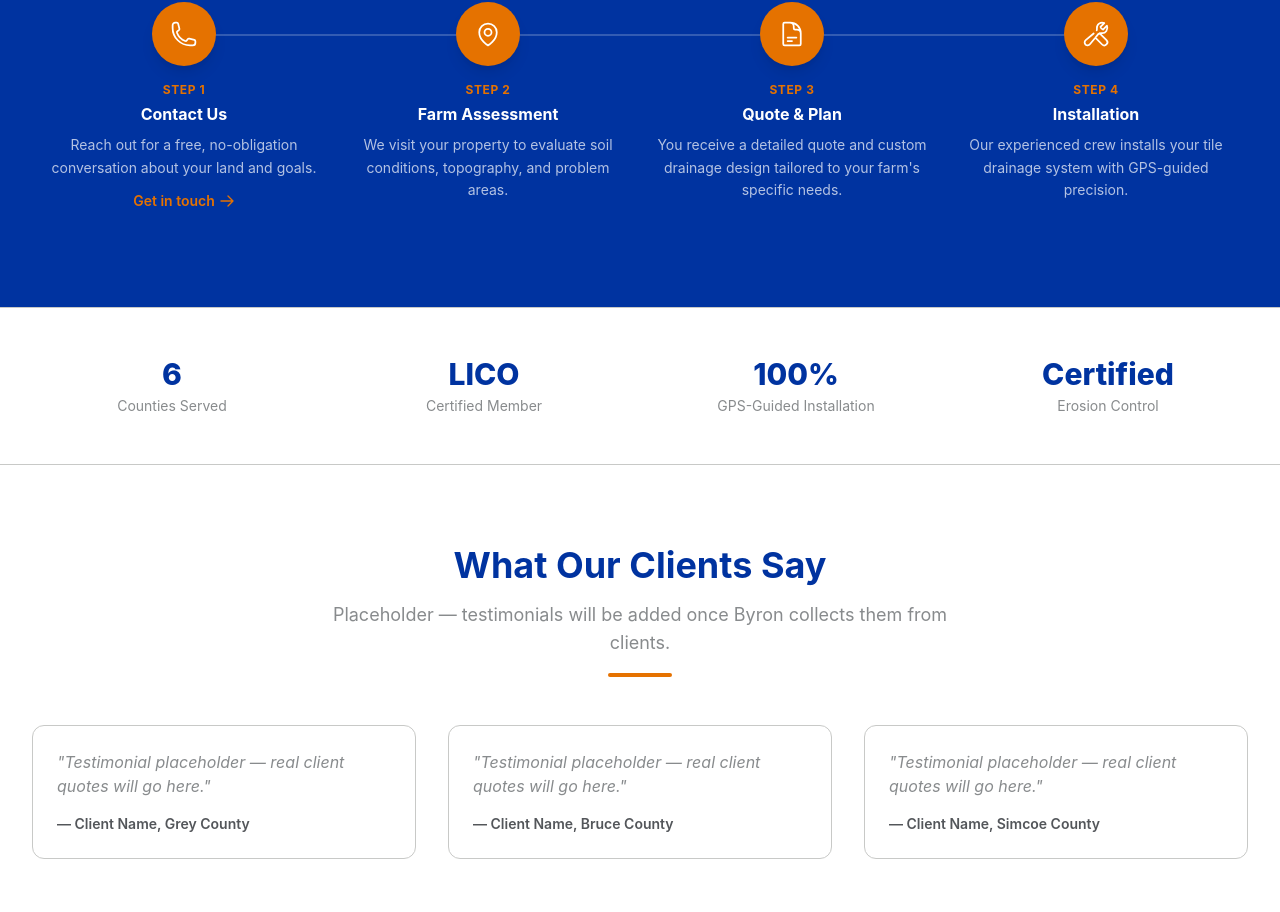
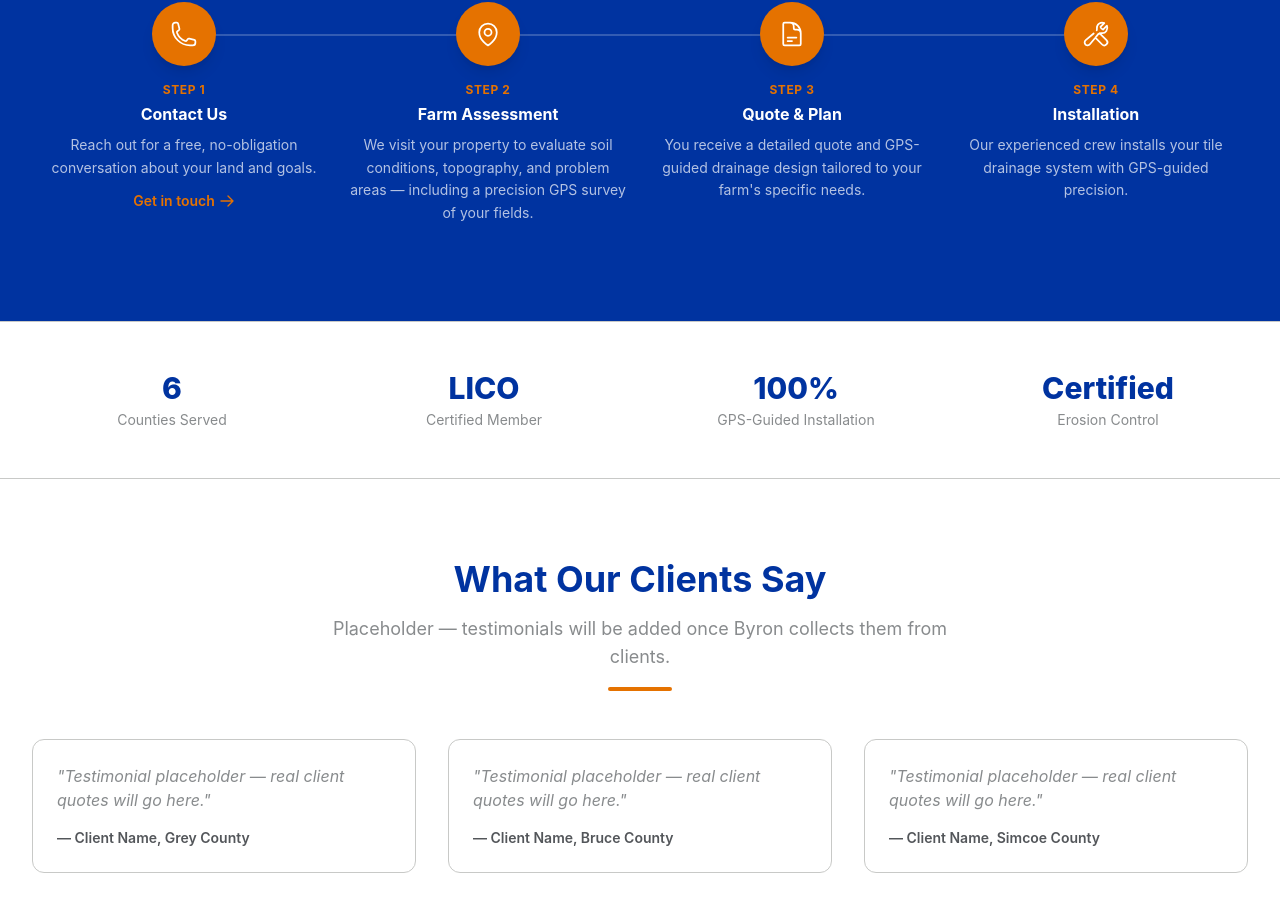
Before and after one commit to jboth1981/bluewater-drainage, a React (Vite) app: page / in a window 1280 px wide. Shown: the part 2535-3447 px from the top of the page. Built offline with nearby package versions, Linux system fonts and the light colour scheme.

Commit message:
Add GPS survey mention to Assessment, GPS design to Quote & Plan

```diff
--- a/src/pages/Home.tsx
+++ b/src/pages/Home.tsx
@@ -173,7 +173,7 @@ export default function Home() {
               {
                 step: '2',
                 title: 'Farm Assessment',
-                description: 'We visit your property to evaluate soil conditions, topography, and problem areas.',
+                description: 'We visit your property to evaluate soil conditions, topography, and problem areas — including a precision GPS survey of your fields.',
                 icon: (
                   <svg className="w-7 h-7" fill="none" stroke="currentColor" strokeWidth="1.5" viewBox="0 0 24 24">
                     <path strokeLinecap="round" strokeLinejoin="round" d="M15 10.5a3 3 0 1 1-6 0 3 3 0 0 1 6 0Z" />
@@ -184,7 +184,7 @@ export default function Home() {
               {
                 step: '3',
                 title: 'Quote & Plan',
-                description: 'You receive a detailed quote and custom drainage design tailored to your farm\'s specific needs.',
+                description: 'You receive a detailed quote and GPS-guided drainage design tailored to your farm\'s specific needs.',
                 icon: (
                   <svg className="w-7 h-7" fill="none" stroke="currentColor" strokeWidth="1.5" viewBox="0 0 24 24">
                     <path strokeLinecap="round" strokeLinejoin="round" d="M19.5 14.25v-2.625a3.375 3.375 0 0 0-3.375-3.375h-1.5A1.125 1.125 0 0 1 13.5 7.125v-1.5a3.375 3.375 0 0 0-3.375-3.375H8.25m0 12.75h7.5m-7.5 3H12M10.5 2.25H5.625c-.621 0-1.125.504-1.125 1.125v17.25c0 .621.504 1.125 1.125 1.125h12.75c.621 0 1.125-.504 1.125-1.125V11.25a9 9 0 0 0-9-9Z" />
```
